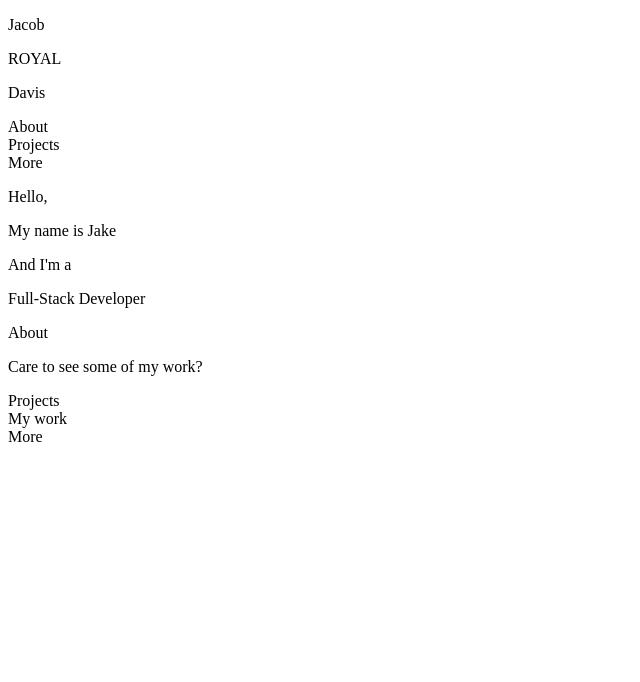
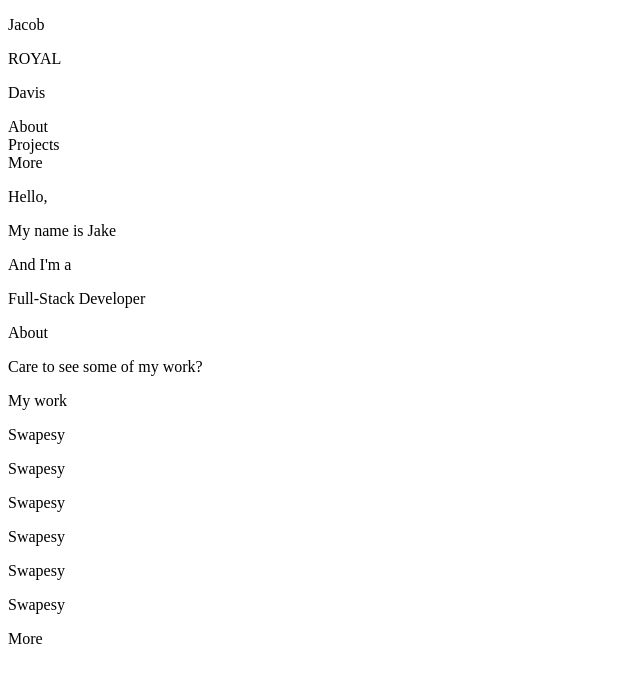
Before and after one commit to JakeDavisCodes/JakeDavisCodes.github.io, a React app: page / in a window 1280 px wide. Shown: the top 682 px of the page, without its empty margins (0-640 px from the left). Built offline with nearby package versions, Linux system fonts and the light colour scheme; the HTML template or start-up script is replaced by a standard one.

Commit message:
More files and data with basic slider mapping

```diff
--- a/client/src/components/Projects/Slider.jsx
+++ b/client/src/components/Projects/Slider.jsx
@@ -0,0 +1,11 @@
+import React from 'react';
+
+function Slider({ theme, data }) {
+  return (
+    <div className={`${theme} slider`}>
+      {data.map((item) => <p>{item.name}</p>)}
+    </div>
+  );
+}
+
+export default Slider;
--- a/client/src/components/Projects/index.jsx
+++ b/client/src/components/Projects/index.jsx
@@ -1,10 +1,13 @@
 import React from 'react';
+import Slider from './Slider.jsx';
+
+import projects from './projects.js';
 
 function Projects({ theme }) {
   return (
     <div className="page_section big_text" id="projects">
-      Projects
       <div className={`tiny_text section_text ${theme}`}>My work</div>
+      <Slider theme={theme} data={projects} />
     </div>
   );
 }
--- a/client/src/components/Projects/projects.js
+++ b/client/src/components/Projects/projects.js
@@ -13,4 +13,74 @@ export default [
               Working on these pages, I created reusable components,
               shared with other developers and pages.`,
   },
+  {
+    name: 'Swapesy',
+    role: 'Architecture Owner',
+    wideImgSrc: 'swapesyWide',
+    tallImgSrc: 'swapesyTall',
+    about: 'Mobile marketplace to buy, auction, trade, and sell cards!',
+    techStack: 'ReactNative, FireBase, FireStore',
+    details: `As the architecture owner, I made many of the final
+              decisions as to how data was stored, our tech stack, etc.\n\n
+              Along with my responsibilities as architecture owner, I also
+              built out two pages and the links between them. Whilst
+              Working on these pages, I created reusable components,
+              shared with other developers and pages.`,
+  },
+  {
+    name: 'Swapesy',
+    role: 'Architecture Owner',
+    wideImgSrc: 'swapesyWide',
+    tallImgSrc: 'swapesyTall',
+    about: 'Mobile marketplace to buy, auction, trade, and sell cards!',
+    techStack: 'ReactNative, FireBase, FireStore',
+    details: `As the architecture owner, I made many of the final
+              decisions as to how data was stored, our tech stack, etc.\n\n
+              Along with my responsibilities as architecture owner, I also
+              built out two pages and the links between them. Whilst
+              Working on these pages, I created reusable components,
+              shared with other developers and pages.`,
+  },
+  {
+    name: 'Swapesy',
+    role: 'Architecture Owner',
+    wideImgSrc: 'swapesyWide',
+    tallImgSrc: 'swapesyTall',
+    about: 'Mobile marketplace to buy, auction, trade, and sell cards!',
+    techStack: 'ReactNative, FireBase, FireStore',
+    details: `As the architecture owner, I made many of the final
+              decisions as to how data was stored, our tech stack, etc.\n\n
+              Along with my responsibilities as architecture owner, I also
+              built out two pages and the links between them. Whilst
+              Working on these pages, I created reusable components,
+              shared with other developers and pages.`,
+  },
+  {
+    name: 'Swapesy',
+    role: 'Architecture Owner',
+    wideImgSrc: 'swapesyWide',
+    tallImgSrc: 'swapesyTall',
+    about: 'Mobile marketplace to buy, auction, trade, and sell cards!',
+    techStack: 'ReactNative, FireBase, FireStore',
+    details: `As the architecture owner, I made many of the final
+              decisions as to how data was stored, our tech stack, etc.\n\n
+              Along with my responsibilities as architecture owner, I also
+              built out two pages and the links between them. Whilst
+              Working on these pages, I created reusable components,
+              shared with other developers and pages.`,
+  },
+  {
+    name: 'Swapesy',
+    role: 'Architecture Owner',
+    wideImgSrc: 'swapesyWide',
+    tallImgSrc: 'swapesyTall',
+    about: 'Mobile marketplace to buy, auction, trade, and sell cards!',
+    techStack: 'ReactNative, FireBase, FireStore',
+    details: `As the architecture owner, I made many of the final
+              decisions as to how data was stored, our tech stack, etc.\n\n
+              Along with my responsibilities as architecture owner, I also
+              built out two pages and the links between them. Whilst
+              Working on these pages, I created reusable components,
+              shared with other developers and pages.`,
+  },
 ];
```
Also changed, not shown: client/src/components/Projects/SliderItem.jsx (added).
